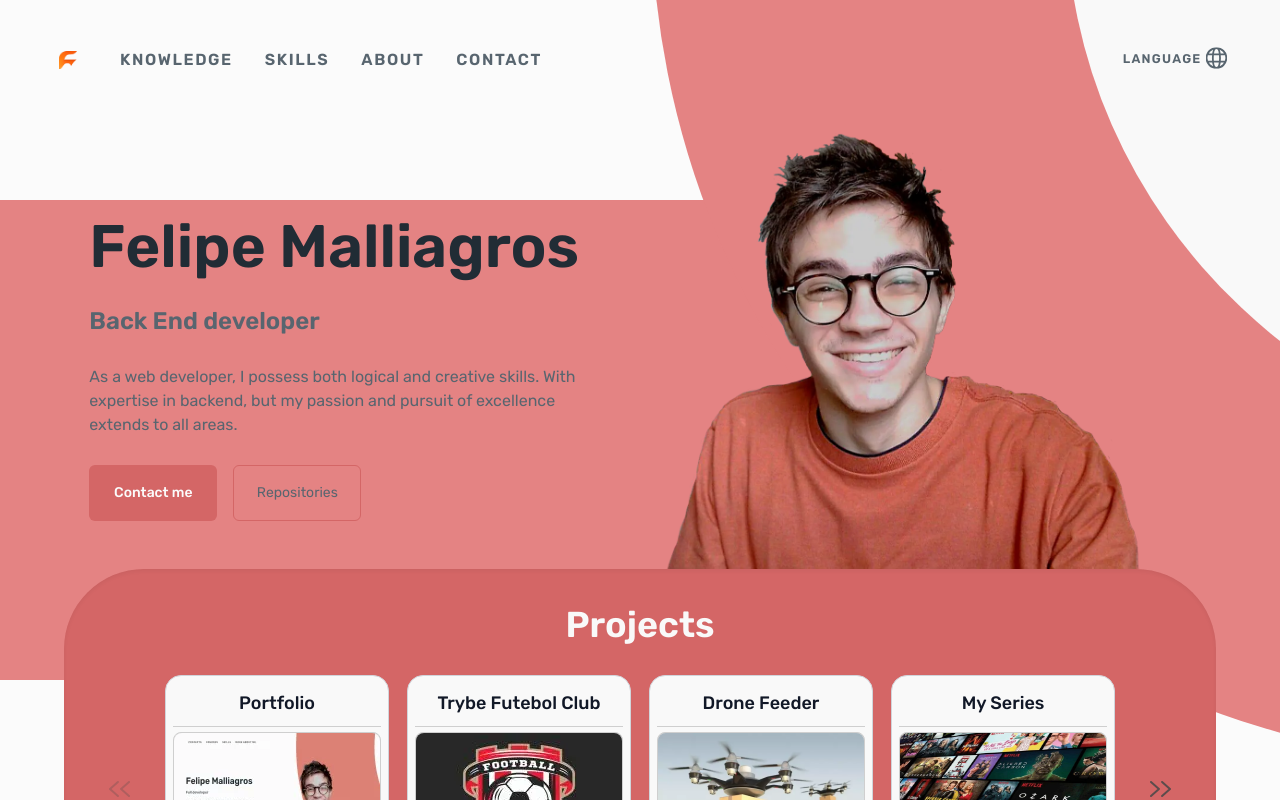
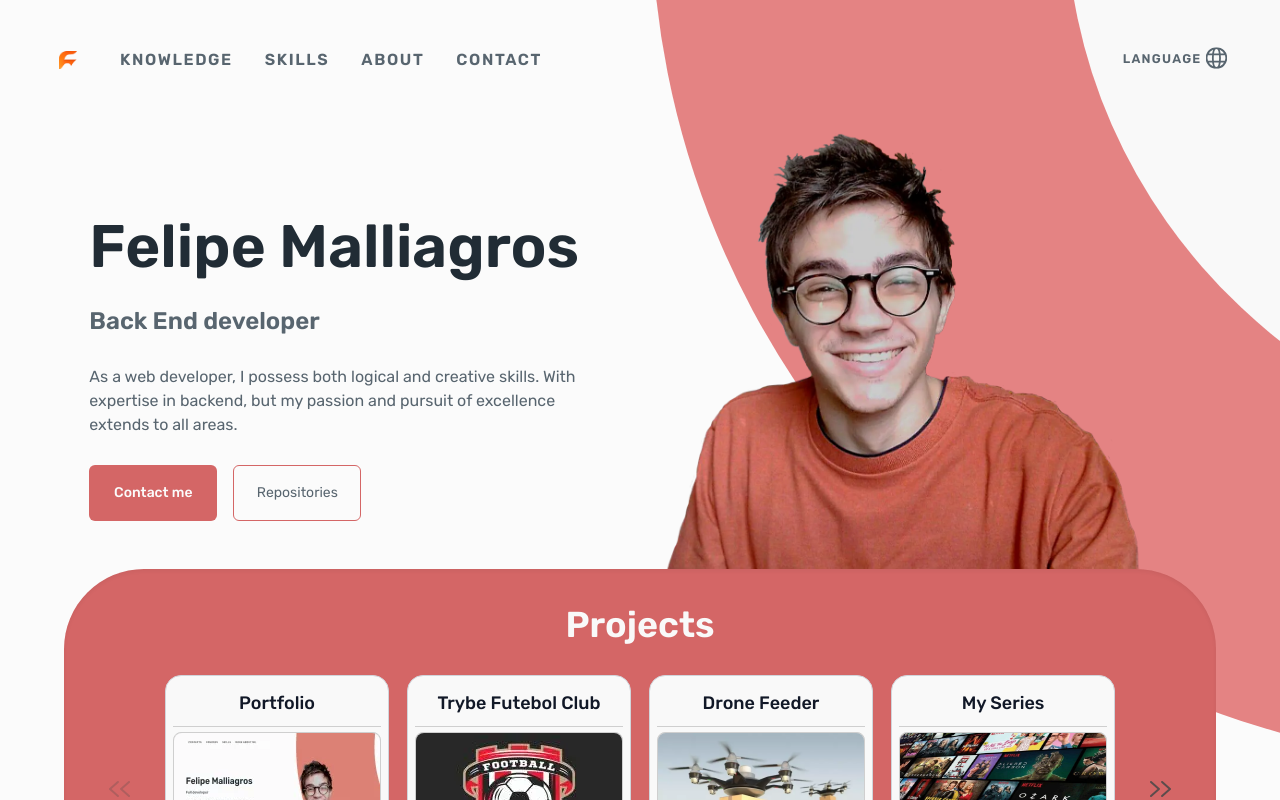
Before and after one commit to felipemalli/portfolio, a React (Vite) app: page / in a window 1280 px wide. Shown: the top 800 px of the page. Built offline with nearby package versions, Linux system fonts and the light colour scheme.

Commit message:
style: fix background

```diff
--- a/src/components/about-section/AboutSection.tsx
+++ b/src/components/about-section/AboutSection.tsx
@@ -61,8 +61,8 @@ export const AboutSection: React.FC = () => {
             </div>
           </div>
         </InViewDiv>
+        <div className=" md:hidden absolute h-3/5 top-[25%] right-0 w-screen bg-primary-300 -z-20" />
       </aside>
-      <div className="absolute h-3/5 top-[25%] right-0 w-screen bg-primary-300 -z-20" />
     </section>
   );
 };
```
